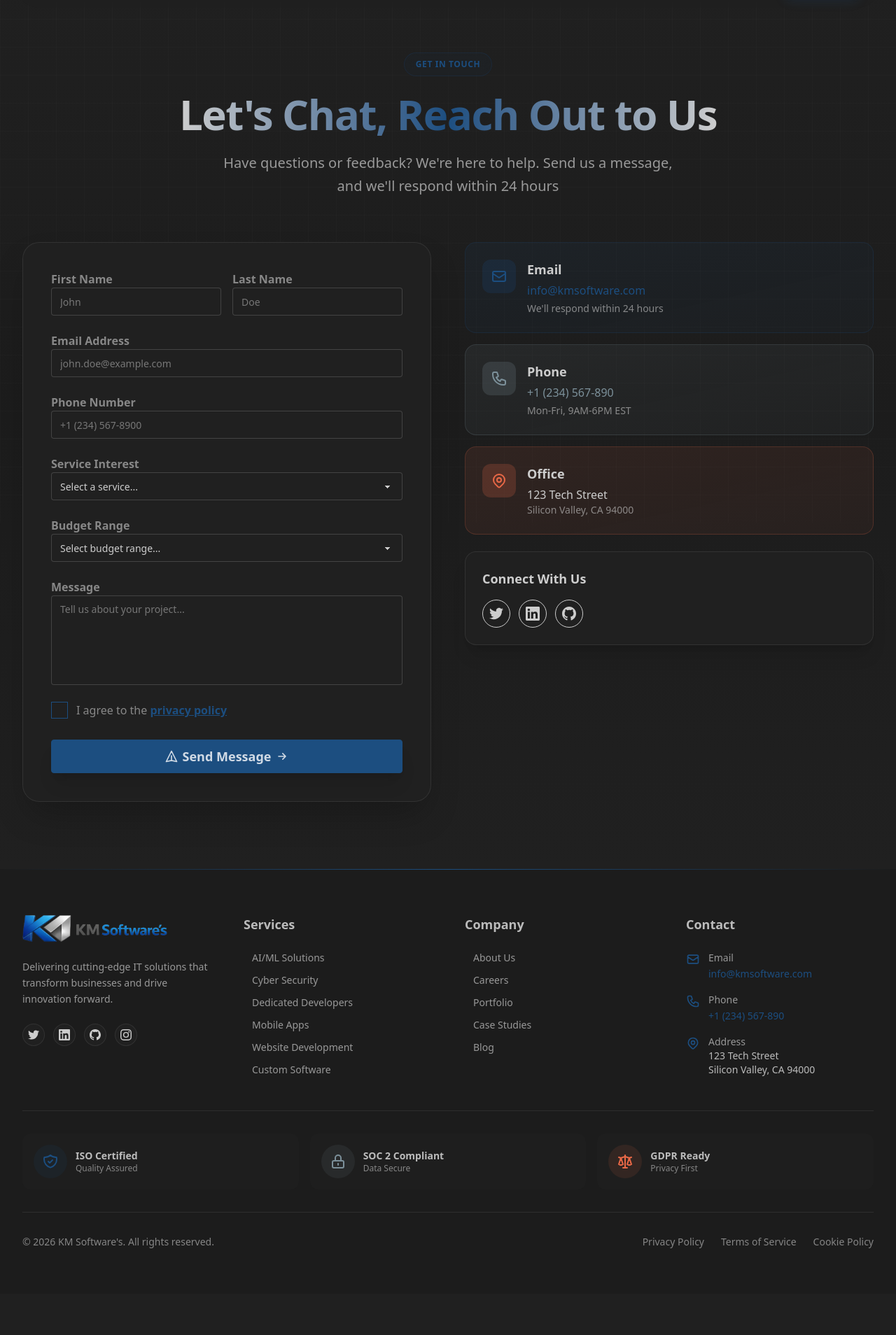
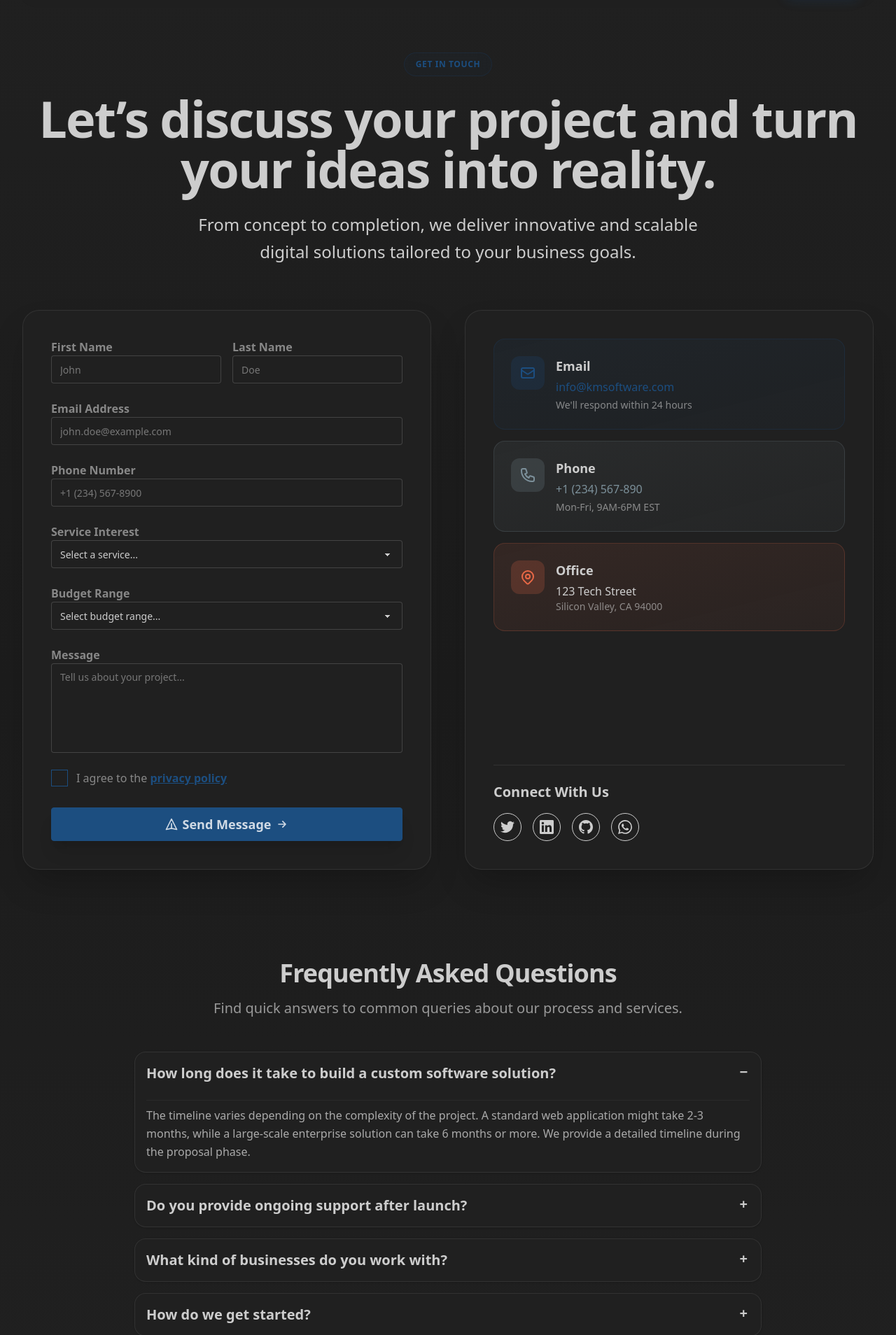
Before and after one commit to vinoddotcom/km-technologies, a Nuxt app: page /contact in a window 1280 px wide. Shown: the part 53-1961 px from the top of the page at 70% size. Before the commit the page ends 1902 px from the top, so only its background shows below. Built offline with nearby package versions, Linux system fonts and the light colour scheme.

Commit message:
Worken on contact and Portfoliyo according ms word file

```diff
--- a/app/pages/contact.vue
+++ b/app/pages/contact.vue
@@ -1,8 +1,5 @@
 <template>
   <div class="min-h-screen bg-gradient-to-b from-base-100 via-base-200 to-base-100 pt-32 pb-24 pt-32">
-    <!-- Background Pattern -->
-    <div class="absolute inset-0 bg-[linear-gradient(to_right,#80808008_1px,transparent_1px),linear-gradient(to_bottom,#80808008_1px,transparent_1px)] bg-[size:40px_40px] pointer-events-none"></div>
-
     <div class="container mx-auto px-4 sm:px-6 lg:px-8 relative z-10">
       <!-- Header Section -->
       <div class="text-center mb-16">
@@ -10,22 +7,20 @@
           <span class="text-xs font-bold tracking-wider uppercase text-primary">Get in Touch</span>
         </div>
 
-        <h1 class="text-4xl sm:text-5xl lg:text-6xl font-black mb-6 tracking-tight">
-          <span class="bg-gradient-to-r from-base-content via-primary to-base-content bg-clip-text text-transparent">
-            Let's Chat, Reach Out to Us
-          </span>
+        <h1 class="text-5xl sm:text-6xl lg:text-7xl font-black mb-6 tracking-tight text-base-content">
+          Let’s discuss your project and turn your ideas into reality.
         </h1>
 
-        <p class="text-lg sm:text-xl text-base-content/70 max-w-2xl mx-auto leading-relaxed">
-          Have questions or feedback? We're here to help. Send us a message, and we'll respond within 24 hours
+        <p class="text-xl sm:text-2xl text-base-content max-w-3xl mx-auto leading-relaxed font-medium">
+          From concept to completion, we deliver innovative and scalable digital solutions tailored to your business goals.
         </p>
       </div>
 
       <!-- Main Content Grid -->
       <div class="grid lg:grid-cols-2 gap-12 max-w-7xl mx-auto">
         <!-- Contact Form -->
-        <div class="order-2 lg:order-1">
-          <div class="bg-base-100 rounded-3xl p-8 lg:p-10 shadow-2xl border border-base-content/10">
+        <div class="order-2 lg:order-1 flex flex-col h-full">
+          <div class="bg-base-100 rounded-3xl p-8 lg:p-10 shadow-2xl border border-base-content/10 flex-grow flex flex-col h-full">
             <form @submit.prevent="handleSubmit" class="space-y-6">
               <!-- Name Fields -->
               <div class="grid sm:grid-cols-2 gap-4">
@@ -170,10 +165,11 @@
           </div>
         </div>
 
-        <!-- Contact Info & Image -->
-        <div class="order-1 lg:order-2 space-y-6">
-          <!-- Contact Cards -->
-          <div class="space-y-4">
+        <!-- Contact Info & Box -->
+        <div class="order-1 lg:order-2 flex flex-col h-full">
+          <div class="bg-base-100 rounded-3xl p-8 lg:p-10 shadow-2xl border border-base-content/10 flex-grow flex flex-col justify-between h-full space-y-8">
+            <!-- Contact Cards -->
+            <div class="space-y-4">
             <!-- Email Card -->
             <div class="bg-gradient-to-br from-primary/10 to-primary/5 rounded-2xl p-6 border border-primary/20 hover:scale-[1.02] transition-all group">
               <div class="flex items-start gap-4">
@@ -229,9 +225,9 @@
           </div>
 
           <!-- Social Links -->
-          <div class="bg-base-100 rounded-2xl p-6 shadow-xl border border-base-content/10">
-            <h3 class="font-bold text-lg mb-4">Connect With Us</h3>
-            <div class="flex gap-3">
+          <div class="pt-6 border-t border-base-content/10">
+            <h3 class="font-bold text-xl mb-4">Connect With Us</h3>
+            <div class="flex flex-wrap gap-4">
               <a href="https://twitter.com/kmsoftware" target="_blank" class="btn btn-circle btn-outline hover:btn-primary transition-all">
                 <svg class="w-5 h-5" fill="currentColor" viewBox="0 0 24 24">
                   <path d="M24 4.557c-.883.392-1.832.656-2.828.775 1.017-.609 1.798-1.574 2.165-2.724-.951.564-2.005.974-3.127 1.195-.897-.957-2.178-1.555-3.594-1.555-3.179 0-5.515 2.966-4.797 6.045-4.091-.205-7.719-2.165-10.148-5.144-1.29 2.213-.669 5.108 1.523 6.574-.806-.026-1.566-.247-2.229-.616-.054 2.281 1.581 4.415 3.949 4.89-.693.188-1.452.232-2.224.084.626 1.956 2.444 3.379 4.6 3.419-2.07 1.623-4.678 2.348-7.29 2.04 2.179 1.397 4.768 2.212 7.548 2.212 9.142 0 14.307-7.721 13.995-14.646.962-.695 1.797-1.562 2.457-2.549z"/>
@@ -247,6 +243,73 @@
                   <path d="M12 0C5.374 0 0 5.373 0 12c0 5.302 3.438 9.8 8.207 11.387.599.111.793-.261.793-.577v-2.234c-3.338.726-4.033-1.416-4.033-1.416-.546-1.387-1.333-1.756-1.333-1.756-1.089-.745.083-.729.083-.729 1.205.084 1.839 1.237 1.839 1.237 1.07 1.834 2.807 1.304 3.492.997.107-.775.418-1.305.762-1.604-2.665-.305-5.467-1.334-5.467-5.931 0-1.311.469-2.381 1.236-3.221-.124-.303-.535-1.524.117-3.176 0 0 1.008-.322 3.301 1.23A11.509 11.509 0 0112 5.803c1.02.005 2.047.138 3.006.404 2.291-1.552 3.297-1.23 3.297-1.23.653 1.653.242 2.874.118 3.176.77.84 1.235 1.911 1.235 3.221 0 4.609-2.807 5.624-5.479 5.921.43.372.823 1.102.823 2.222v3.293c0 .319.192.694.801.576C20.566 21.797 24 17.3 24 12c0-6.627-5.373-12-12-12z"/>
                 </svg>
               </a>
+              <a href="https://wa.me/1234567890" target="_blank" class="btn btn-circle btn-outline hover:bg-[#25D366] hover:text-white hover:border-[#25D366] transition-all">
+                <svg class="w-5 h-5" fill="currentColor" viewBox="0 0 24 24">
+                  <path d="M17.472 14.382c-.297-.149-1.758-.867-2.03-.967-.273-.099-.471-.148-.67.15-.197.297-.767.966-.94 1.164-.173.199-.347.223-.644.075-.297-.15-1.255-.463-2.39-1.475-.883-.788-1.48-1.761-1.653-2.059-.173-.297-.018-.458.13-.606.134-.133.298-.347.446-.52.149-.174.198-.298.298-.497.099-.198.05-.371-.025-.52-.075-.149-.669-1.612-.916-2.207-.242-.579-.487-.5-.669-.51a12.8 12.8 0 0 0-.57-.01c-.198 0-.52.074-.792.372-.272.297-1.04 1.015-1.04 2.475s1.064 2.871 1.212 3.07c.149.198 2.095 3.2 5.077 4.487.709.306 1.262.489 1.694.625.712.227 1.36.195 1.871.118.571-.085 1.758-.719 2.006-1.413.248-.694.248-1.289.173-1.413-.074-.124-.272-.198-.57-.347m-5.421 7.403h-.004a9.87 9.87 0 0 1-5.031-1.378l-.361-.214-3.741.982.998-3.648-.235-.374a9.86 9.86 0 0 1-1.51-5.26c.001-5.45 4.436-9.884 9.888-9.884 2.64 0 5.122 1.03 6.988 2.898a9.825 9.825 0 0 1 2.893 6.994c-.003 5.45-4.437 9.884-9.885 9.884m8.413-18.297A11.815 11.815 0 0 0 12.052 0C5.495 0 .16 5.335.157 11.892c0 2.096.547 4.142 1.588 5.945L.057 24l6.305-1.654a11.882 11.882 0 0 0 5.683 1.448h.005c6.554 0 11.89-5.335 11.893-11.893a11.821 11.821 0 0 0-3.48-8.413"/>
+                </svg>
+              </a>
+            </div>
+          </div>
+        </div>
+      </div>
+    </div>
+
+      <!-- FAQ Section -->
+      <div class="max-w-4xl mx-auto mt-32">
+        <div class="text-center mb-12">
+          <h2 class="text-3xl sm:text-4xl font-black mb-4 tracking-tight">Frequently Asked Questions</h2>
+          <p class="text-xl text-base-content/70">Find quick answers to common queries about our process and services.</p>
+        </div>
+        <div class="space-y-4">
+          <!-- FAQ 1 -->
+          <div class="collapse collapse-plus bg-base-100 border border-base-content/10 shadow-sm rounded-2xl group">
+            <input type="radio" name="faq-accordion" checked />
+            <div class="collapse-title text-xl font-semibold group-hover:text-primary transition-colors">
+              How long does it take to build a custom software solution?
+            </div>
+            <div class="collapse-content">
+              <p class="text-base-content/80 leading-relaxed pt-2 border-t border-base-content/5 mt-2">
+                The timeline varies depending on the complexity of the project. A standard web application might take 2-3 months, while a large-scale enterprise solution can take 6 months or more. We provide a detailed timeline during the proposal phase.
+              </p>
+            </div>
+          </div>
+
+          <!-- FAQ 2 -->
+          <div class="collapse collapse-plus bg-base-100 border border-base-content/10 shadow-sm rounded-2xl group">
+            <input type="radio" name="faq-accordion" />
+            <div class="collapse-title text-xl font-semibold group-hover:text-primary transition-colors">
+              Do you provide ongoing support after launch?
+            </div>
+            <div class="collapse-content">
+              <p class="text-base-content/80 leading-relaxed pt-2 border-t border-base-content/5 mt-2">
+                Yes! We offer optional post-launch support and maintenance packages. We ensure your application stays secure, up-to-date, and smoothly handles scaling as your business grows.
+              </p>
+            </div>
+          </div>
+
+          <!-- FAQ 3 -->
+          <div class="collapse collapse-plus bg-base-100 border border-base-content/10 shadow-sm rounded-2xl group">
+            <input type="radio" name="faq-accordion" />
+            <div class="collapse-title text-xl font-semibold group-hover:text-primary transition-colors">
+              What kind of businesses do you work with?
+            </div>
+            <div class="collapse-content">
+              <p class="text-base-content/80 leading-relaxed pt-2 border-t border-base-content/5 mt-2">
+                We work with businesses of all sizes—from early-stage startups to established enterprises. Our team adapts our scalable solutions to match your specific industry needs and operational goals.
+              </p>
+            </div>
+          </div>
+
+          <!-- FAQ 4 -->
+          <div class="collapse collapse-plus bg-base-100 border border-base-content/10 shadow-sm rounded-2xl group">
+            <input type="radio" name="faq-accordion" />
+            <div class="collapse-title text-xl font-semibold group-hover:text-primary transition-colors">
+              How do we get started?
+            </div>
+            <div class="collapse-content">
+              <p class="text-base-content/80 leading-relaxed pt-2 border-t border-base-content/5 mt-2">
+                Simply fill out the contact form above with your initial ideas or project requirements. Our team will reach out within 24 hours to schedule a free discovery call to discuss your objectives in detail.
+              </p>
             </div>
           </div>
         </div>
```
Also changed, not shown: app/pages/portfolio.vue (+28 -43 lines).
